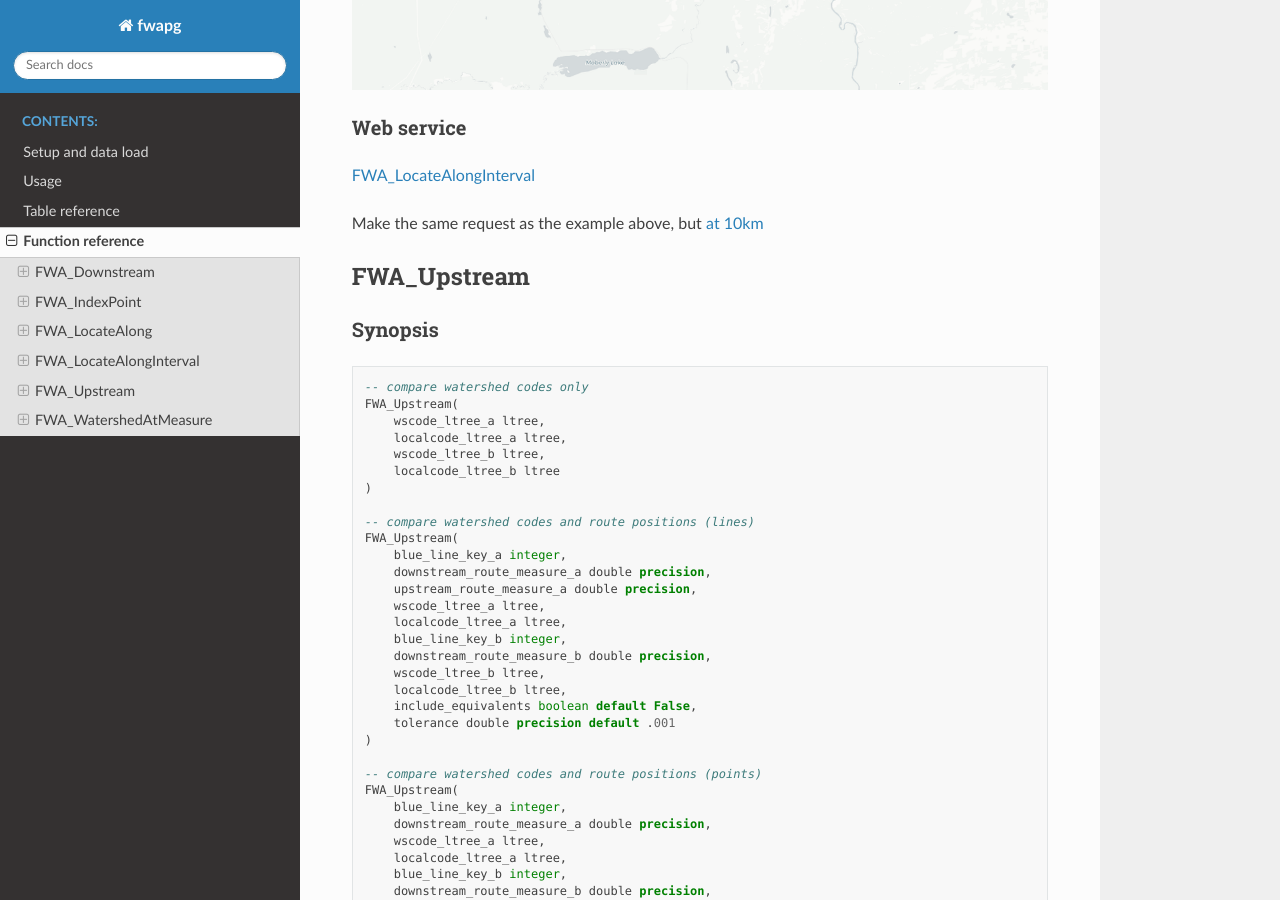
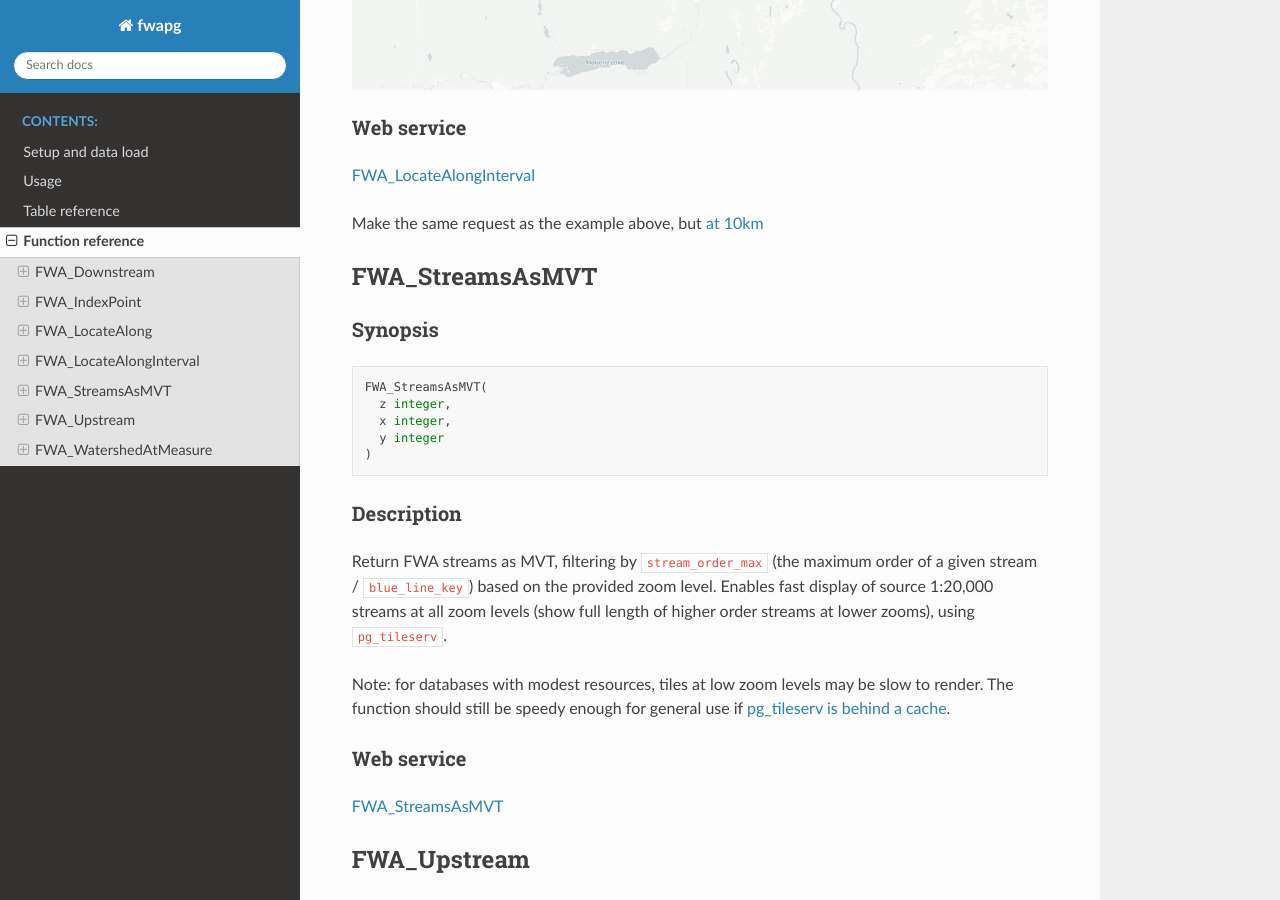
Before and after one commit to smnorris/fwapg, a Sphinx documentation site: the page built from docs/04_functions.md, in a window 1280 px wide and 900 px high, scrolled down 6782 px. Built offline with Sphinx 7.4.7 and the Read the Docs theme 2.0.0, drawn with Linux system fonts in a browser that asks for light colours.

Commit message:
document new function

````diff
--- a/docs/04_functions.md
+++ b/docs/04_functions.md
@@ -309,6 +309,30 @@ Make the same request as the example above, but
 [at 10km](https://features.hillcrestgeo.ca/fwa/functions/fwa_locatealonginterval/items.html?blue_line_key=359572348&start_measure=1597489&interval_length=10000&end_measure=1706733&limit=100)
 
 
+## FWA_StreamsAsMVT
+
+### Synopsis
+
+```sql
+FWA_StreamsAsMVT(
+  z integer,
+  x integer,
+  y integer
+)
+```
+
+### Description
+
+Return FWA streams as MVT, filtering by `stream_order_max` (the maximum order of a given stream / `blue_line_key`) based on the provided zoom level.
+Enables fast display of source 1:20,000 streams at all zoom levels (show full length of higher order streams at lower zooms), using `pg_tileserv`.
+
+Note: for databases with modest resources, tiles at low zoom levels may be slow to render. The function should still be speedy enough for general use if [pg_tileserv is behind a cache](https://github.com/CrunchyData/pg_tileserv#basic-operation).
+
+### Web service
+
+[FWA_StreamsAsMVT](https://tiles.hillcrestgeo.ca/bcfishpass/postgisftw.fwa_streamsasmvt.html)
+
+
 ## FWA_Upstream
 
 ### Synopsis
````
